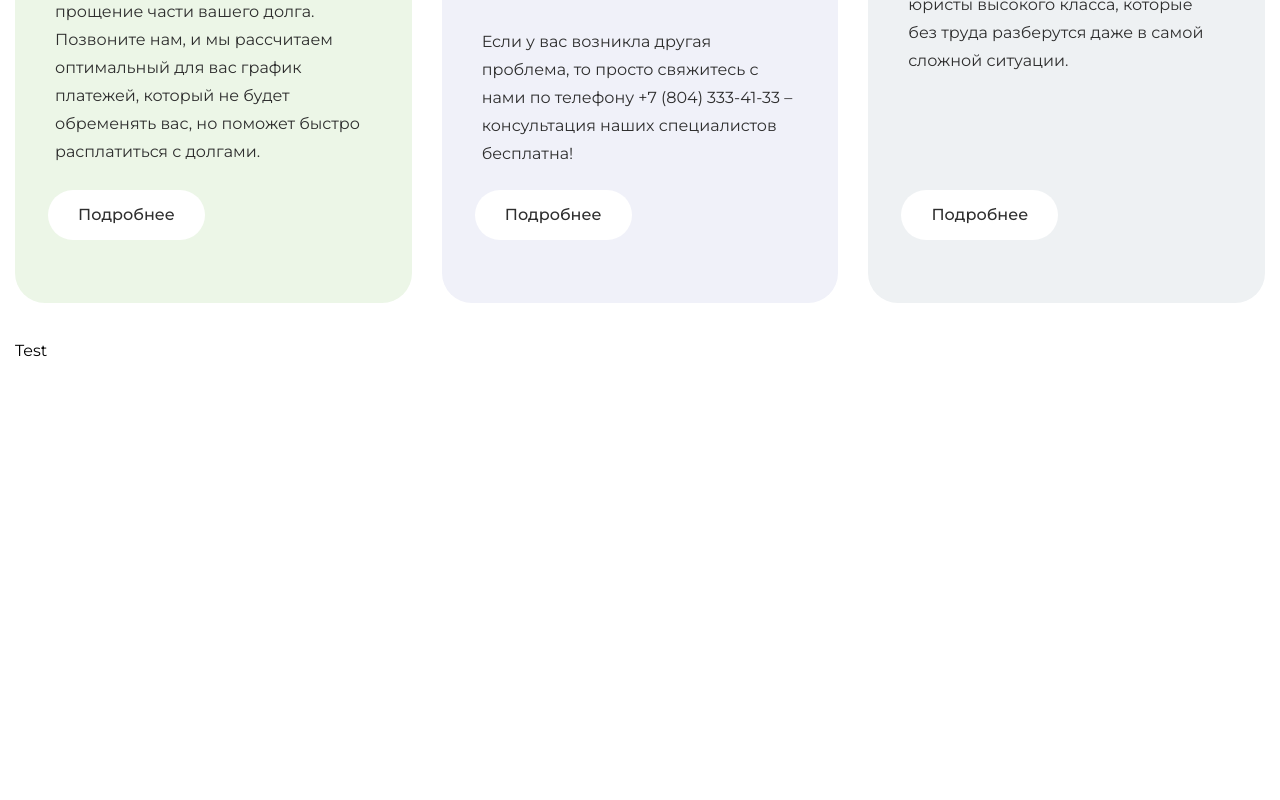
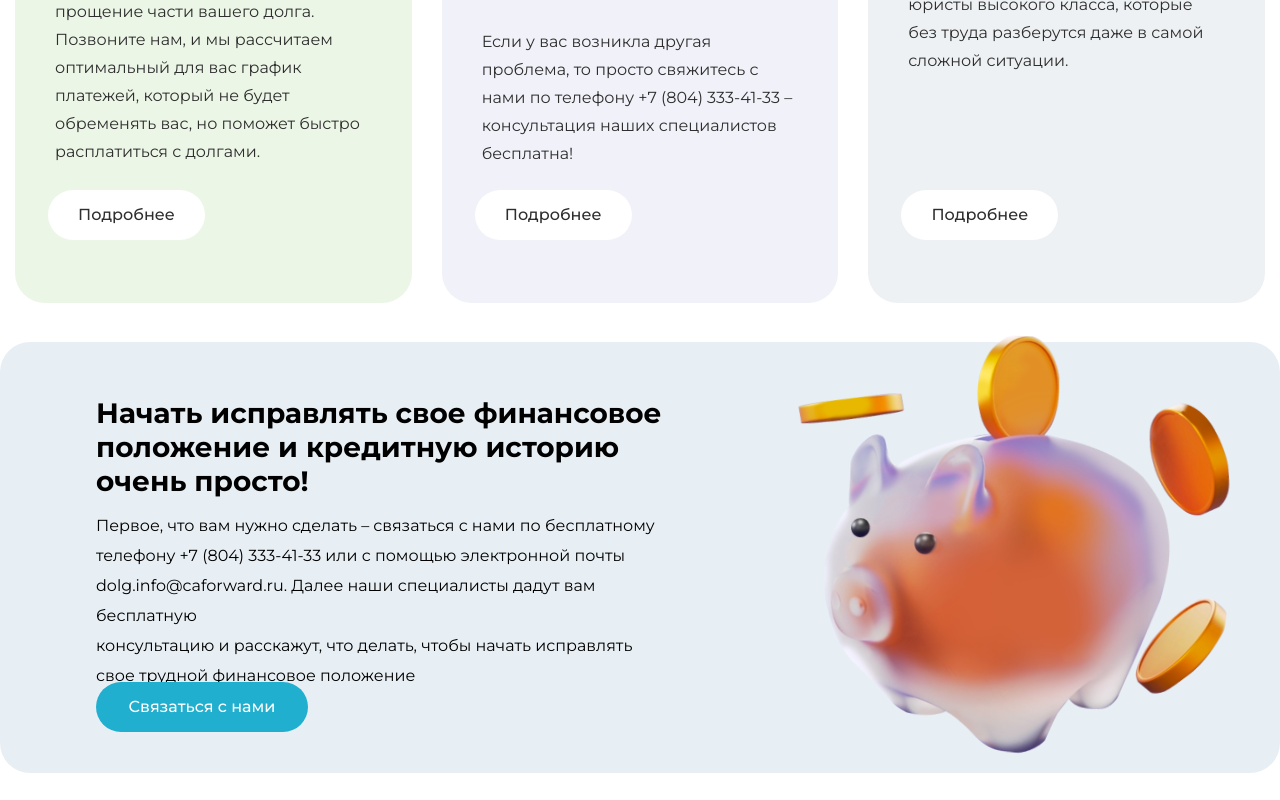
Before and after one commit to caforward/test_site, a Vue app: page / in a window 1280 px wide. Shown: the part 1524-2324 px from the top of the page. Before the commit the page ends 1884 px from the top, so only its background shows below. Built offline with nearby package versions, Linux system fonts and the light colour scheme.

Commit message:
finished Pig component

```diff
--- a/src/components/PigFinance.vue
+++ b/src/components/PigFinance.vue
@@ -1,6 +1,14 @@
 <template>
     <div class="container">
-        Test
+        <div class="flexRow">
+            <div class="flexColumn">
+                <h3>Начать исправлять свое финансовое <br> положение и кредитную историю <br> очень просто!</h3>
+                <p>Первое, что вам нужно сделать – связаться с нами по бесплатному<br>телефону +7 (804) 333‑41‑33 или с помощью электронной почты<br>dolg.info@caforward.ru. Далее наши специалисты дадут вам бесплатную<br>консультацию и расскажут, что делать, чтобы начать исправлять<br>свое трудной финансовое положение</p>
+                <button>Связаться с нами</button>
+            </div>
+            <div class="image-container"><img src="/src/assets/images/PigImg/1img.png"
+                alt="there was a pig :(" ></div>
+        </div>
     </div>
 </template>
 
@@ -21,9 +29,76 @@ export default defineComponent({
 <style lang="scss" scoped>
 
 @import '/src/assets/scss/index.scss';
+@import '/src/assets/scss/libs/fonts.scss';
+
 .container {
     margin-top: 62px;
-    max-width: 1338px;
+    max-width: 1320px;
+    max-height: 470px;
+    widows: auto;
+    height: auto;
+    border-radius: 30px;
+    background: rgb(232, 239, 244);
+
+}
+.flexRow {
+    display: flex;
+
+}
+.flexColumn {
+    display: flex;
+    flex-direction: column;
+    align-items: flex-start;
+    margin-top: 54px;
+    margin-left: 81px;
+}
+h3 {
+    white-space: pre-line;
+width: 686px;
+height: 102px;
+font-family: "Montserrat", sans-serif;
+font-size: 28px;
+font-weight: 600;
+line-height: 34px;
+letter-spacing: 0%;
+margin-bottom: 13px;
+
 }
 
+p {
+    width: 572px;
+height: 150px;
+    font-family: "Montserrat", sans-serif;
+    font-size: 16px;
+font-weight: 400;
+line-height: 30px;
+letter-spacing: 0%;
+margin-bottom: 21px;
+}
+
+button {
+color: rgb(255, 255, 255);
+font-family: "Montserrat", sans-serif;
+font-size: 16px;
+font-weight: 500;
+line-height: 30px;
+letter-spacing: 0%;
+width: 212px;
+height: 50px;
+border-radius: 30px;
+background: rgb(32, 175, 206);
+}
+.image-container{
+    max-width: 457px;
+    max-height: 431px;
+
+}
+img {
+    transform: rotate(2.01deg);
+    margin-right: 29px;
+    margin-bottom: 35.5px;
+    margin-top: -14px;
+    width:100%;
+    height: auto;
+}
 </style>
```
